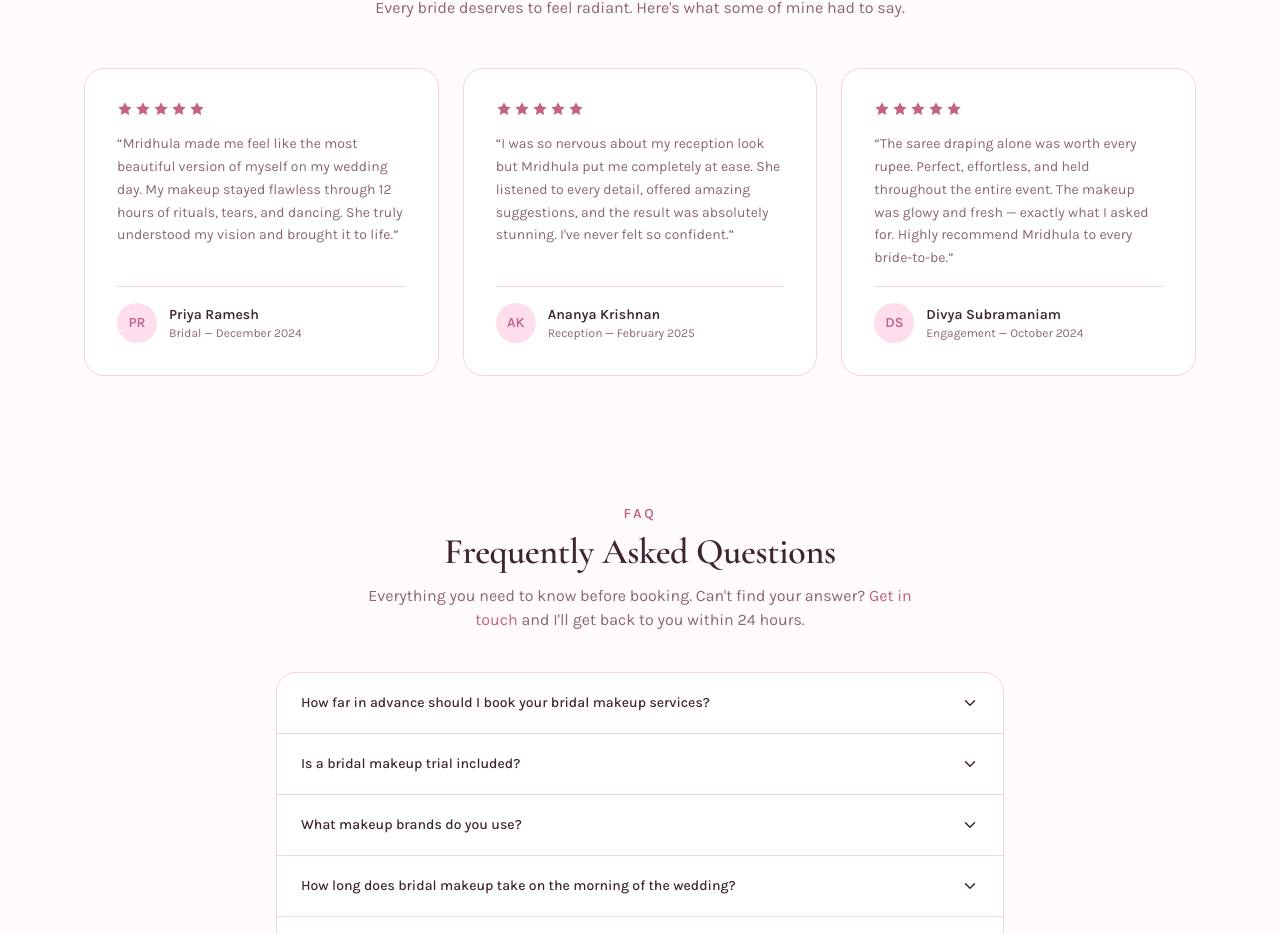
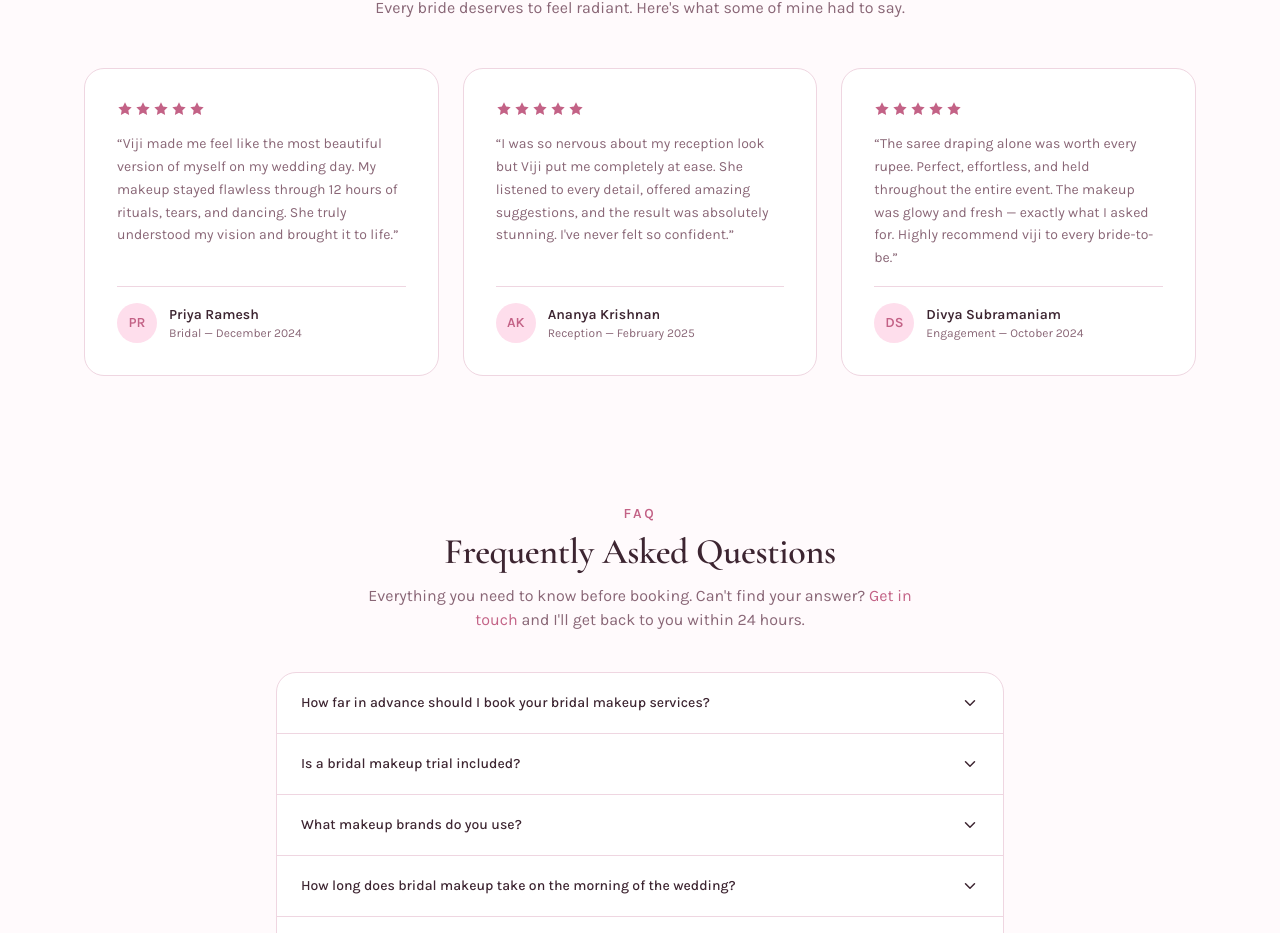
Before and after one commit to udhaysmy-maker/artistry-by-mridhula, a Next.js app: page / in a window 1280 px wide. Shown: the part 2694-3627 px from the top of the page. Built offline with nearby package versions, Linux system fonts and the light colour scheme; no server answers.

Commit message:
Minor Changes in testimonial

```diff
--- a/components/home/TestimonialsSection.tsx
+++ b/components/home/TestimonialsSection.tsx
@@ -3,21 +3,21 @@ const testimonials = [
     name: "Priya Ramesh",
     event: "Bridal — December 2024",
     quote:
-      "Mridhula made me feel like the most beautiful version of myself on my wedding day. My makeup stayed flawless through 12 hours of rituals, tears, and dancing. She truly understood my vision and brought it to life.",
+      "Viji made me feel like the most beautiful version of myself on my wedding day. My makeup stayed flawless through 12 hours of rituals, tears, and dancing. She truly understood my vision and brought it to life.",
     initials: "PR",
   },
   {
     name: "Ananya Krishnan",
     event: "Reception — February 2025",
     quote:
-      "I was so nervous about my reception look but Mridhula put me completely at ease. She listened to every detail, offered amazing suggestions, and the result was absolutely stunning. I've never felt so confident.",
+      "I was so nervous about my reception look but Viji put me completely at ease. She listened to every detail, offered amazing suggestions, and the result was absolutely stunning. I've never felt so confident.",
     initials: "AK",
   },
   {
     name: "Divya Subramaniam",
     event: "Engagement — October 2024",
     quote:
-      "The saree draping alone was worth every rupee. Perfect, effortless, and held throughout the entire event. The makeup was glowy and fresh — exactly what I asked for. Highly recommend Mridhula to every bride-to-be.",
+      "The saree draping alone was worth every rupee. Perfect, effortless, and held throughout the entire event. The makeup was glowy and fresh — exactly what I asked for. Highly recommend viji to every bride-to-be.",
     initials: "DS",
   },
 ];
```
